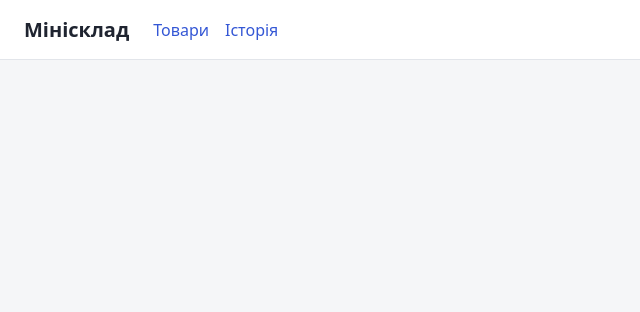
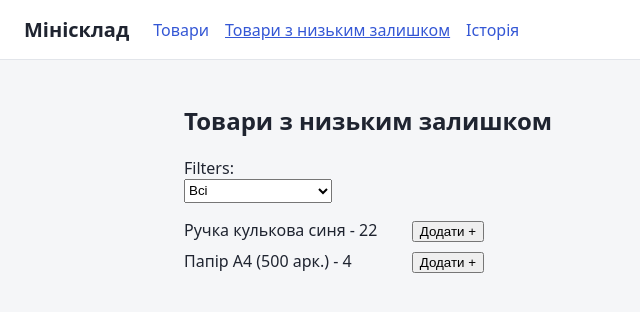
Before and after one commit to industrial-demon/sky-test-task, a Vue app: page /low-stock in a window 1280 px wide. Shown: the top 312 px of the page, without its empty margins (0-640 px from the left). Built offline with nearby package versions, Linux system fonts and the light colour scheme; data requests are answered from the project's data file.

Commit message:
add product-dialog

```diff
--- a/db.json
+++ b/db.json
@@ -12,7 +12,7 @@
       "id": 2,
       "name": "Ручка кулькова синя",
       "groupId": 1,
-      "stock": 33,
+      "stock": 22,
       "minStock": 30,
       "price": 12
     },
@@ -20,7 +20,7 @@
       "id": 3,
       "name": "Папір А4 (500 арк.)",
       "groupId": 1,
-      "stock": 22,
+      "stock": 4,
       "minStock": 10,
       "price": 180
     },
@@ -68,7 +68,7 @@
       "id": 9,
       "name": "Скотч канцелярський",
       "groupId": 3,
-      "stock": 1,
+      "stock": 66,
       "minStock": 12,
       "price": 18
     },
--- a/src/App.vue
+++ b/src/App.vue
@@ -4,6 +4,7 @@
       <h1 class="app__title">Мінісклад</h1>
       <nav class="app__nav">
         <router-link to="/" class="app__nav-link">Товари</router-link>
+        <router-link to="/low-stock" class="app__nav-link">Товари з низьким залишком</router-link>
         <router-link to="/history" class="app__nav-link">Історія</router-link>
       </nav>
     </header>
--- /dev/null
+++ b/src/components/ProductDialog.vue
@@ -0,0 +1,66 @@
+<script setup lang="ts">
+import { ref, onMounted, onUnmounted } from "vue";
+const props = defineProps<{ product: any }>();
+
+const emit = defineEmits<{
+  "on-submit": [{ productId: string; stock: string }];
+}>();
+
+const isOpenDialog = ref(false);
+const stock = ref(props.product.stock);
+const dialogRef = ref<HTMLDialogElement | null>(null);
+const triggerRef = ref<HTMLDivElement | null>(null);
+
+function toggleDialog() {
+  isOpenDialog.value = !isOpenDialog.value;
+}
+
+function onDocumentClick(event: MouseEvent) {
+  if (!isOpenDialog.value) return;
+  const path = event.composedPath();
+  const clickedDialog = path.includes(dialogRef.value!);
+  const clickedTrigger = path.includes(triggerRef.value!);
+
+  if (!clickedDialog && !clickedTrigger) {
+    isOpenDialog.value = false;
+  }
+}
+
+onMounted(() => {
+  document.addEventListener("click", onDocumentClick);
+});
+
+onUnmounted(() => {
+  document.removeEventListener("click", onDocumentClick);
+});
+</script>
+
+<template>
+  <div class="trigger-dialog" ref="triggerRef">
+    <slot name="trigger" v-bind="{ toggleDialog }"></slot>
+  </div>
+
+  <dialog class="product-dialog" ref="dialogRef" v-bind:open="isOpenDialog">
+    <div class="heading">{{ props.product.name }}</div>
+    <form v-on:submit.prevent="$emit('on-submit', { productId: props.product.id, stock: stock })">
+      <div>
+        <input v-model="stock" />
+        <button type="submit">Save</button>
+      </div>
+    </form>
+  </dialog>
+</template>
+
+<style scoped>
+.heading {
+  margin-bottom: 12px;
+  border-bottom: 1px solid gray;
+}
+.product-dialog {
+  width: 300px;
+  outline: none;
+  border: 1px solid gainsboro;
+  border-radius: 16px;
+  height: 250px;
+}
+</style>
--- a/src/router/index.js
+++ b/src/router/index.js
@@ -11,6 +11,11 @@ const routes = [
     name: 'history',
     component: () => import('../views/HistoryView.vue'),
   },
+    {
+    path: '/low-stock',
+    name: 'low-stock',
+    component: () => import('../views/LowStockProducts.vue'),
+  },
 ]
 
 const router = createRouter({
--- a/src/stores/products.js
+++ b/src/stores/products.js
@@ -7,6 +7,12 @@ export const useProductsStore = defineStore("products", {
     loading: false,
     error: null,
   }),
+
+  getters: {
+    lowStockProducts() {
+      return this.items.filter((p) => p.stock < p.minStock);
+    },
+  },
 
   actions: {
     async fetchProducts() {
--- /dev/null
+++ b/src/views/LowStockProducts.vue
@@ -0,0 +1,93 @@
+<script setup>
+import { onMounted, computed, ref, watch } from "vue";
+import { useProductsStore } from "../stores/products";
+import { useGroupsStore } from "../stores/groups";
+import ProductDialog from "../components/ProductDialog.vue";
+
+const productStore = useProductsStore();
+const groupStore = useGroupsStore();
+
+const selectedGroup = ref("ALL");
+
+const filterdLowStockProducts = computed(() => {
+  if (selectedGroup.value === "ALL") {
+    return productStore.lowStockProducts;
+  }
+
+  return productStore.lowStockProducts.filter((p) => p.groupId === selectedGroup.value);
+});
+
+async function updateStock({productId, stock}) {
+  console.log(productId, stock);
+  // productStore.updateStock(id, stock);
+}
+
+onMounted(() => {
+  productStore.fetchProducts();
+  groupStore.fetchGroups();
+});
+</script>
+
+<template>
+  <header>
+    <h2>Товари з низьким залишком</h2>
+
+    <div class="filters">
+      Filters:
+
+      <div class="filters__controls">
+        <select class="group-select" v-model="selectedGroup">
+          <option value="ALL">Всі</option>
+          <option v-for="group in groupStore.items" v-bind:value="group.id" :key="group.id">
+            {{ group.name }}
+          </option>
+        </select>
+      </div>
+    </div>
+  </header>
+
+
+  <ul class="product-list">
+
+
+
+  <li class="product-list__item" v-for="product in filterdLowStockProducts" :key="product.id">
+    {{ product.name  }} -
+    {{ product.stock }}
+    <ProductDialog v-bind:product="product" v-on:on-submit="updateStock">
+      <template v-slot:trigger="{ toggleDialog }">
+        <button v-on:click="toggleDialog">Додати +</button>
+      </template>
+    </ProductDialog>
+  </li>
+  </ul>
+</template>
+
+<style>
+
+.product-list {
+  display: flex;
+  flex-direction: column;
+  gap: 8px;
+  max-width: 300px;
+  padding: 0;
+  list-style: none;
+}
+
+
+.product-list__item {
+  display: flex;
+  justify-content: space-between;
+}
+
+.group-select {
+  height: 24px;
+}
+.filters {
+  margin: 15px 0px;
+}
+.filters__controls {
+  display: flex;
+  gap: 12px;
+}
+</style>
```
